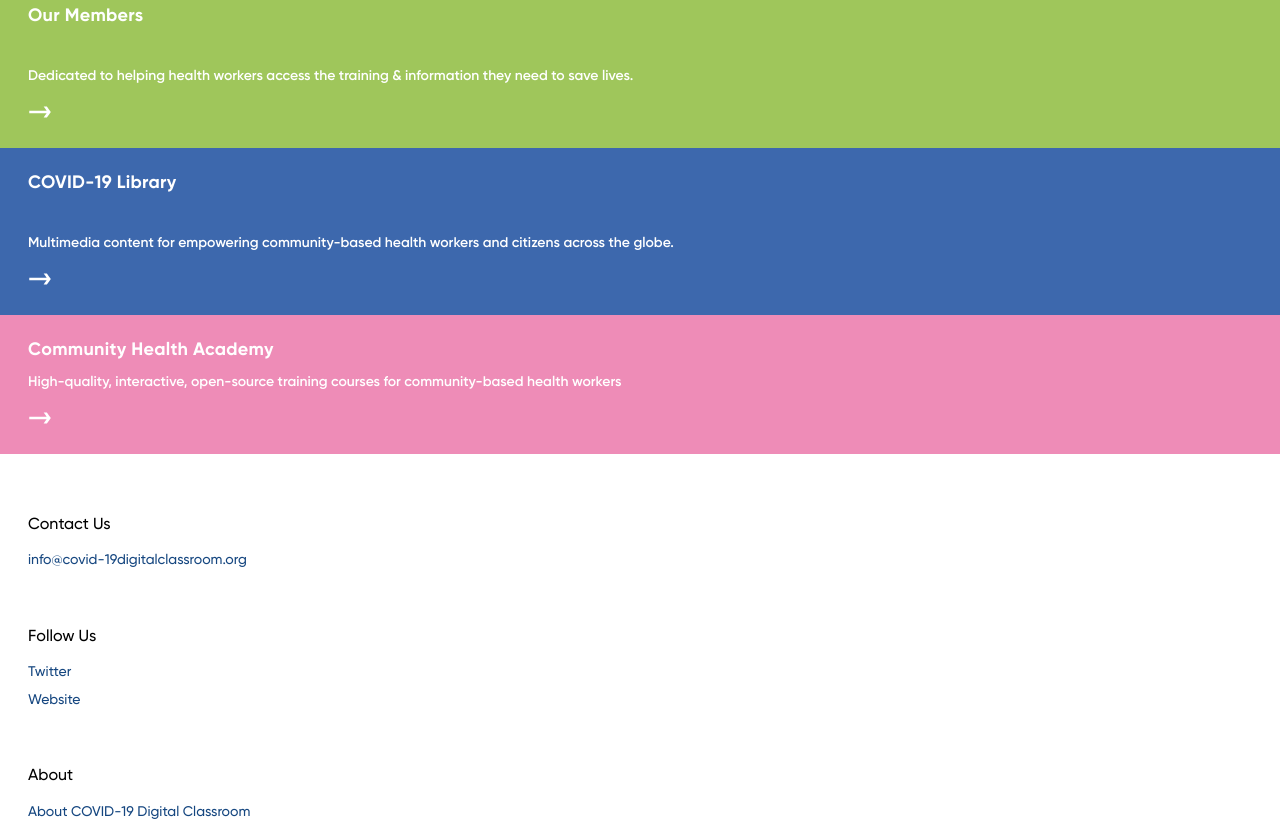
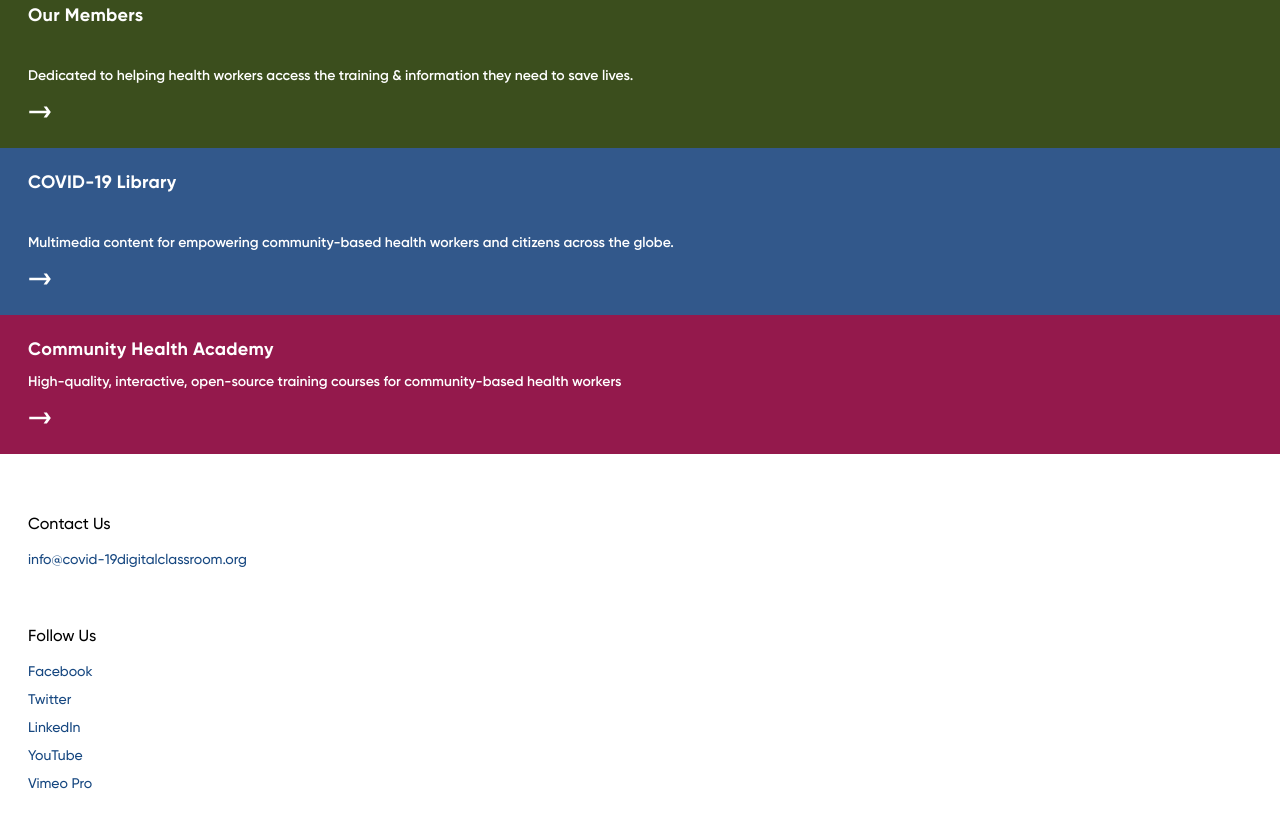
Before and after one commit to CommunityHealthAcademy/digital-classroom-landing-site, a Gatsby site: page / in a window 1280 px wide. Shown: the part 466-1289 px from the top of the page. Built offline with nearby package versions, Linux system fonts and the light colour scheme; Gatsby itself is replaced by a stand-in of ours.

Commit message:
fix(style): third feedback review amends

```diff
--- a/src/components/Footer/footer.js
+++ b/src/components/Footer/footer.js
@@ -17,10 +17,29 @@
           <FooterHeading>Follow Us</FooterHeading>
           <FooterList>
             <li>
-              <FooterLink href="#">Twitter</FooterLink>
+              <FooterLink href="https://www.facebook.com/COVID19DigitalClassroom">
+                Facebook
+              </FooterLink>
             </li>
             <li>
-              <FooterLink href="#">Website</FooterLink>
+              <FooterLink href="https://twitter.com/C19DigitalClass">
+                Twitter
+              </FooterLink>
+            </li>
+            <li>
+              <FooterLink href="https://www.linkedin.com/company/covid-19-digitalclassroom">
+                LinkedIn
+              </FooterLink>
+            </li>
+            <li>
+              <FooterLink href="https://www.youtube.com/channel/UCFsEU33sT-eRLQY-N5Vo3PQ/">
+                YouTube
+              </FooterLink>
+            </li>
+            <li>
+              <FooterLink href="https://vimeo.com/covid19digitalclassroom">
+                Vimeo Pro
+              </FooterLink>
             </li>
           </FooterList>
         </FooterSection>
--- a/src/styles/color.js
+++ b/src/styles/color.js
@@ -5,11 +5,11 @@
   differentBlack: "#161616",
   moreBlack: "#262626",
   white: "#ffffff",
-  lightTeal: "#85bbb8",
-  teal: "#84b9b6",
-  green: "#9fc65b",
-  blue: "#3d68ad",
-  pink: "#ee8cb7",
+  lightTeal: "#335B55",
+  teal: "#335B55",
+  green: "#3B4E1D",
+  blue: "#32588B",
+  pink: "#94194C",
   darkBlue: "#164780",
   orange: "#ff4a2f",
   grey: "#d1cece",
```
